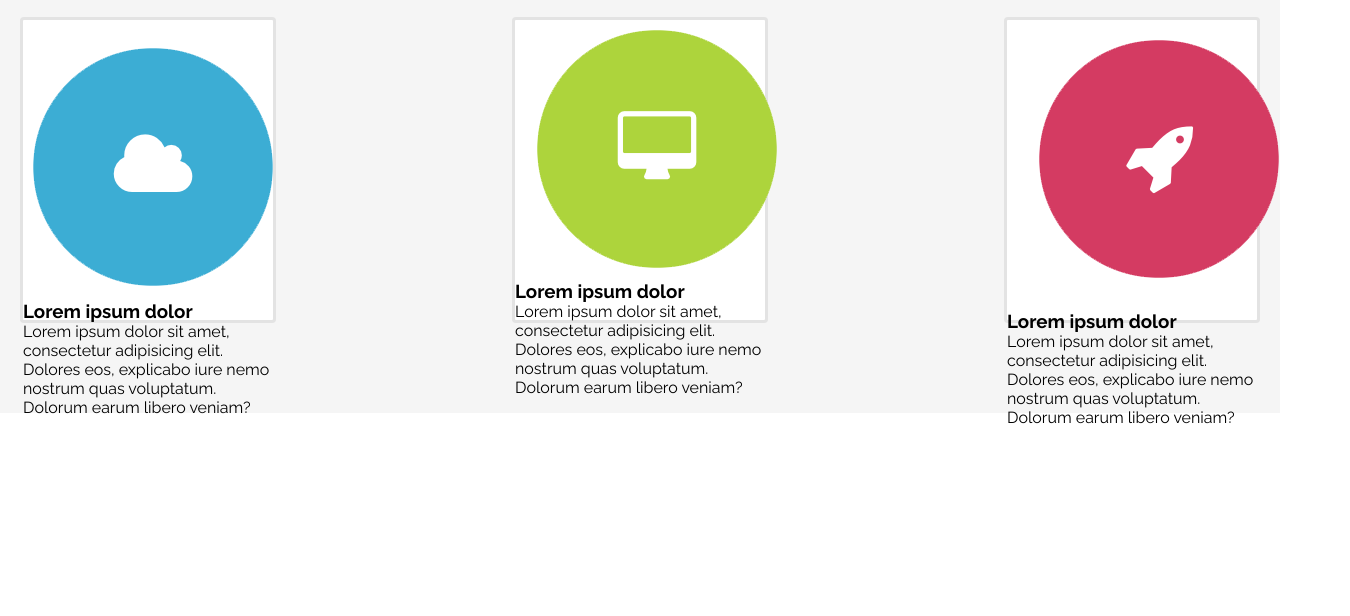
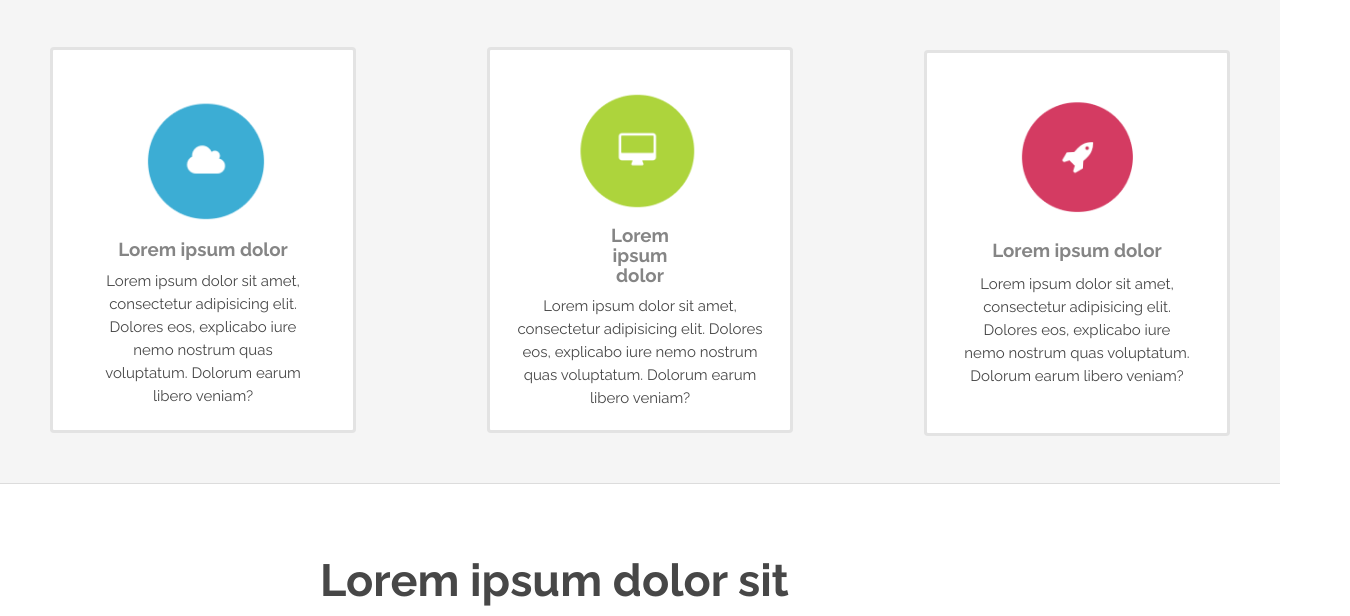
Before and after one commit to rahimaee/Company-template, a plain HTML site: page index.html in a window 1280 px wide. Shown: the part 788-1404 px from the top of the page, 1350 px wide, since content can reach past the window. Drawn offline with Linux system fonts and the light colour scheme.

Commit message:
fix Facilities and add Our_Team

```diff
--- a/assets/css/style.css
+++ b/assets/css/style.css
@@ -120,6 +120,7 @@ a.btn {
 
 div.Facilities {
     background-color: #F5F5F5;
+    border-bottom: 1px solid rgba(144, 144, 144, 0.25);
 }
 
 .First_h2 {
@@ -138,13 +139,13 @@ div.Facilities {
 }
 
 .Boxes {
-    padding: 90px;
-    margin: -70px;
+    padding: 50px;
+
 }
 
 .Box_1 {
-    width: 250px;
-    height: 300px;
+    width: 300px;
+    height: 380px;
     background-color: white;
     float: left;
     border: solid rgba(144, 144, 144, 0.25);
@@ -152,20 +153,104 @@ div.Facilities {
 }
 
 .Box_2 {
-    width: 250px;
-    height: 300px;
+    width: 300px;
+    height: 380px;
     background-color: white;
     border: solid rgba(144, 144, 144, 0.25);
     border-radius: 4px;
 }
 
 .Box_3 {
-    width: 250px;
-    height: 300px;
+    width: 300px;
+    height: 380px;
     background-color: white;
     float: right;
     position: relative;
-    bottom: 306px;
+    bottom: 383px;
     border: solid rgba(144, 144, 144, 0.25);
     border-radius: 4px;
 }
+
+img.icon_1 {
+    width: 125px;
+    margin-left: 90px;
+    margin-top: 40px;
+}
+
+img.icon_2 {
+    width: 130px;
+    margin-left: 80px;
+    margin-top: 40px;
+}
+
+img.icon_3 {
+    width: 150px;
+    margin-left: 80px;
+    margin-top: 40px;
+}
+
+h3.Head_In_Box1 {
+    color: #858585;
+    text-align: center;
+    margin-top: 10px;
+}
+
+h3.Head_In_Box2 {
+    color: #858585;
+    text-align: center;
+    margin-top: 10px;
+    width: 100px;
+    line-height: 20px;
+}
+
+h3.Head_In_Box3 {
+    color: #858585;
+    text-align: center;
+    margin-top: 10px;
+}
+
+p.P_In_1 {
+    text-align: center;
+    color: #474747;
+    margin-top: 10px;
+    font-size: 15px;
+    line-height: 23px;
+    width: 200px;
+}
+
+p.P_In_2 {
+    text-align: center;
+    color: #474747;
+    margin-top: 10px;
+    font-size: 15px;
+    line-height: 23px;
+    width: 250px;
+}
+
+p.P_In_3 {
+    text-align: center;
+    color: #474747;
+    margin-top: 12px;
+    font-size: 15px;
+    line-height: 23px;
+    width: 230px;
+}
+
+.Head_In_Our_Team {
+    color: #474747;
+    margin-top: 70px;
+    font-size: 45px;
+    position: absolute;
+    left: 320px;
+}
+
+.P_In_Our_Team {
+    color: #858585;
+    text-align: center;
+    font-size: 22px;
+    position: absolute;
+    left: 200px;
+    margin-top: 135px;
+    border-bottom: 1px solid rgba(144, 144, 144, 0.25);
+    padding-bottom: 70px;
+}
--- a/index.html
+++ b/index.html
@@ -28,28 +28,35 @@
         <p class="First_p">Lorem ipsum dolor sit amet, consectetur adipisicing elit. Eligendi</p>
         <div class="Boxes">
             <div class="Box_1">
-                <img src="assets/img/1.png" alt="site">
-                <h3>Lorem ipsum dolor</h3>
-                <p>Lorem ipsum dolor sit amet, consectetur adipisicing elit. Dolores eos, explicabo iure nemo nostrum
+                <img class="icon_1" src="assets/img/1.png" alt="site">
+                <h3 class="Head_In_Box1">Lorem ipsum dolor</h3>
+                <p class="P_In_1">Lorem ipsum dolor sit amet, consectetur adipisicing elit. Dolores eos, explicabo
+                    iure nemo nostrum
                     quas voluptatum. Dolorum earum libero veniam?</p>
 
             </div>
             <div class="Box_2">
-                <img src="assets/img/2.png" alt="site">
-                <h3>Lorem ipsum dolor</h3>
-                <p>Lorem ipsum dolor sit amet, consectetur adipisicing elit. Dolores eos, explicabo iure nemo nostrum
+                <img class="icon_2" src="assets/img/2.png" alt="site">
+                <h3 class="Head_In_Box2">Lorem ipsum dolor</h3>
+                <p class="P_In_2">Lorem ipsum dolor sit amet, consectetur adipisicing elit. Dolores eos, explicabo
+                    iure nemo nostrum
                     quas voluptatum. Dolorum earum libero veniam?</p>
 
             </div>
             <div class="Box_3">
-                <img src="assets/img/3.png" alt="site">
-                <h3>Lorem ipsum dolor</h3>
-                <p>Lorem ipsum dolor sit amet, consectetur adipisicing elit. Dolores eos, explicabo iure nemo nostrum
+                <img class="icon_3" src="assets/img/3.png" alt="site">
+                <h3 class="Head_In_Box3">Lorem ipsum dolor</h3>
+                <p class="P_In_3">Lorem ipsum dolor sit amet, consectetur adipisicing elit. Dolores eos, explicabo iure
+                    nemo nostrum
                     quas voluptatum. Dolorum earum libero veniam?</p>
 
             </div>
         </div>
     </div>
+    <div class="Our_Team">
+        <h2 class="Head_In_Our_Team">Lorem ipsum dolor sit </h2>
+        <p class="P_In_Our_Team">Lorem ipsum dolor sit amet, consectetur adipisicing elit. Impedit,</p>
+    </div>
 </div>
 <div></div>
 </body>
```
